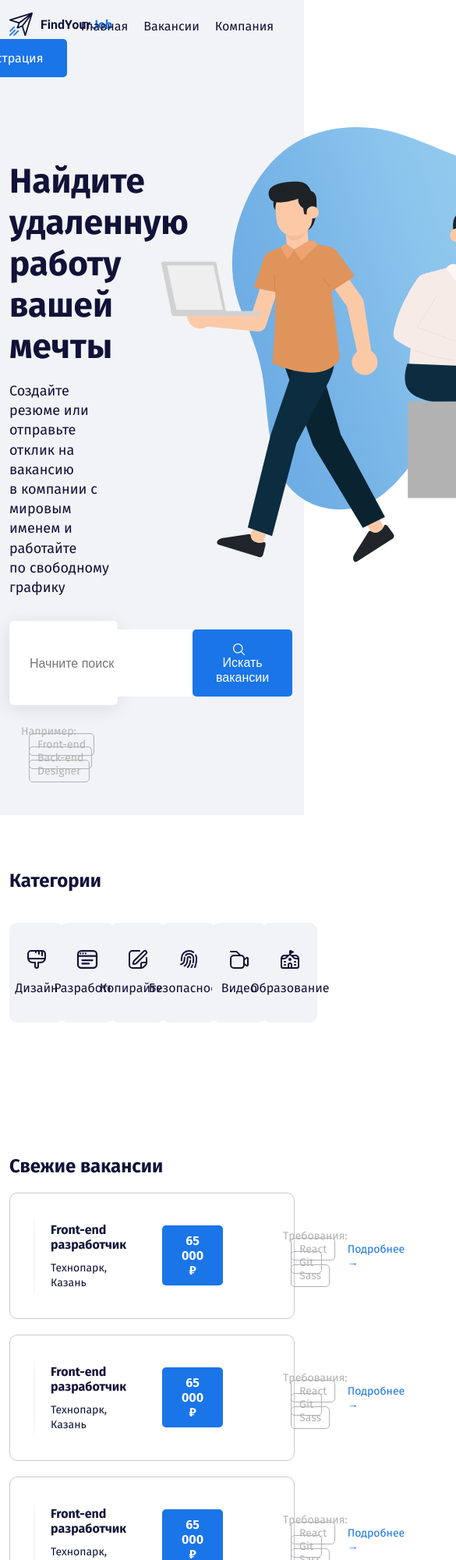
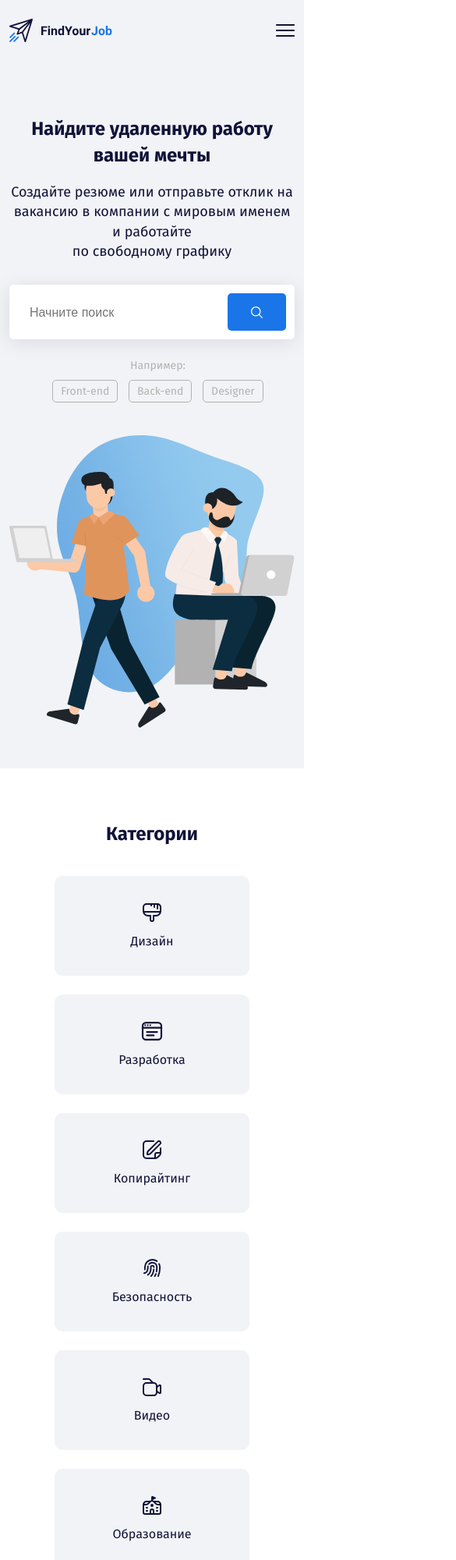
Before and after one commit to Toxoma/HeadHunter, a plain HTML site: page index.html in a window 390 px wide. Shown: the top 2000 px of the page at 78% size, 585 px wide, since content can reach past the window. Drawn offline with Linux system fonts and the light colour scheme.

Commit message:
Add files via upload

```diff
--- a/index.html
+++ b/index.html
@@ -15,29 +15,44 @@
 <body>
     <header class="header pb-5">
         <div class="container">
-            <div class="row align-items-center py-3">
-                <div class="col-2">
+            <div class="d-flex d-lg-none align-items-center justify-content-between pt-4">
+
+                <a href="" class="logo-link">
+                    <img src="img/logo.svg" alt="logo: findJob">
+                </a>
+
+                <a href="#" class="menu-button">
+                    <img src="img/menu-burger.svg" alt="icon: burger">
+                </a>
+
+            </div>
+            <div class="row align-items-center py-3 navbar flex-column flex-lg-row justify-content-center ">
+
+                <a href="#" class="close-btn d-lg-none">&times;</a>
+
+                <div class="col-2 mb-5 mb-lg-0">
                     <a href="" class="logo-link">
                         <img src="img/logo.svg" alt="logo: findJob">
                     </a>
                 </div>
-                <div class="col d-flex justify-content-center">
+                <div class="col-lg mb-5 mb-lg-0 d-flex justify-content-center">
                     <nav class="nav">
-                        <ul class="menu d-flex">
+                        <ul class="menu d-flex flex-column flex-lg-row align-items-center">
                             <li class="menu-item"><a href="#" class="menu-link">Главная</a></li>
                             <li class="menu-item"><a href="#" class="menu-link">Вакансии</a></li>
                             <li class="menu-item"><a href="#" class="menu-link">Компания</a></li>
                         </ul>
                     </nav>
                 </div>
-                <div class="col-3 d-flex align-items-center justify-content-end">
+                <div
+                    class="col-lg-3 d-flex align-items-center justify-content-lg-end justify-content-center flex-column flex-lg-row">
                     <a href="#" class="button-link button">Войти</a>
                     <a href="#" class="button-primary button">Регистрация</a>
                 </div>
             </div>
             <!-- /.row -->
-            <div class="row pt-5">
-                <div class="col-5">
+            <div class="row pt-5 hero">
+                <div class="col-xxl-5  col-lg-7 col-md-9">
                     <h1 class="hero-title">Найдите удаленную работу вашей мечты</h1>
                     <p class="hero-text">
                         Создайте резюме или отправьте отклик на вакансию в&nbsp;компании с мировым именем и работайте
@@ -50,19 +65,19 @@
                             <input type="text" class="input" placeholder="Начните поиск" />
                             <button class="button button-primary">
                                 <img src="img/search.svg" class="button-icon" alt="icon: search">
-                                <span class="button-text">Искать вакансии</span>
+                                <span class="button-text d-none d-md-inline-block">Искать вакансии</span>
                             </button>
                         </div>
                         <!-- /.input-group -->
                     </form>
                     <div class="tags-group">
-                        <span>Например:</span>
+                        <span class="d-block mb-3 d-sm-inline">Например:</span>
                         <a href="#" class="tag">Front-end</a>
                         <a href="#" class="tag">Back-end</a>
                         <a href="#" class="tag">Designer</a>
                     </div>
                 </div>
-                <div class="col-6 offset-1">
+                <div class="col-xxl-6 offset-xxl-1 col-lg-5 mt-5 mt-lg-0">
                     <img src="img/hero-image.svg" alt="image: people with leptops">
                 </div>
             </div>
@@ -73,7 +88,7 @@
         <div class="container">
             <h2 class="section-title">Категории</h2>
             <div class="row">
-                <div class="col-2">
+                <div class="col-lg-2 col-md-4 mb-4 mb-lg-0 col-sm-6">
                     <a href="#" class="card d-flex flex-column align-items-center">
                         <svg height="24px" class="card-icon">
                             <use xlink:href="img/icons.svg#brush">
@@ -86,7 +101,7 @@
                     <!-- /.card -->
                 </div>
                 <!-- /.col -->
-                <div class="col-2">
+                <div class="col-lg-2 col-md-4 mb-4 mb-lg-0 col-sm-6">
                     <a href="#" class="card d-flex flex-column align-items-center">
                         <svg height="24px" class="card-icon">
                             <use xlink:href="img/icons.svg#browser">
@@ -98,32 +113,32 @@
                     <!-- /.card -->
                 </div>
                 <!-- /.col -->
-                <div class="col-2"><a href="#" class="card d-flex flex-column align-items-center"><svg height="24px"
-                            class="card-icon">
+                <div class="col-lg-2 col-md-4 mb-4 mb-lg-0 col-sm-6"><a href="#"
+                        class="card d-flex flex-column align-items-center"><svg height="24px" class="card-icon">
                             <use xlink:href="img/icons.svg#edit"></use>
                         </svg><span class="card-text">Копирайтинг</span>
                         <!-- /.card-text --></a>
                     <!-- /.card -->
                 </div>
                 <!-- /.col -->
-                <div class="col-2"><a href="#" class="card d-flex flex-column align-items-center"><svg height="24px"
-                            class="card-icon">
+                <div class="col-lg-2 col-md-4 mb-4 mb-lg-0 col-sm-6"><a href="#"
+                        class="card d-flex flex-column align-items-center"><svg height="24px" class="card-icon">
                             <use xlink:href="img/icons.svg#fingerprint"></use>
                         </svg><span class="card-text">Безопасность</span>
                         <!-- /.card-text --></a>
                     <!-- /.card -->
                 </div>
                 <!-- /.col -->
-                <div class="col-2"><a href="#" class="card d-flex flex-column align-items-center"><svg height="24px"
-                            class="card-icon">
+                <div class="col-lg-2 col-md-4 mb-4 mb-lg-0 col-sm-6"><a href="#"
+                        class="card d-flex flex-column align-items-center"><svg height="24px" class="card-icon">
                             <use xlink:href="img/icons.svg#camera"></use>
                         </svg><span class="card-text">Видео</span>
                         <!-- /.card-text --></a>
                     <!-- /.card -->
                 </div>
                 <!-- /.col -->
-                <div class="col-2"><a href="#" class="card d-flex flex-column align-items-center"><svg height="24px"
-                            class="card-icon">
+                <div class="col-lg-2 col-md-4 mb-4 mb-lg-0 col-sm-6"><a href="#"
+                        class="card d-flex flex-column align-items-center"><svg height="24px" class="card-icon">
                             <use xlink:href="img/icons.svg#school"></use>
                         </svg><span class="card-text">Образование</span>
                         <!-- /.card-text --></a>
@@ -140,9 +155,9 @@
         <div class="container">
             <div class="section-title">
                 <h2>Свежие вакансии</h2>
-                <div class="offer d-flex align-items-center">
-                    <div class="offer-img"></div>
-                    <div class="offer-title">
+                <div class="offer d-flex align-items-center flex-column flex-lg-row">
+                    <div class="offer-img mb-4 mb-lg-0"></div>
+                    <div class="offer-title mb-4 mb-lg-0">
                         <h3 class="offer-heading">
                             Front-end разработчик
                         </h3>
@@ -151,7 +166,7 @@
                         </span>
                     </div>
                     <!-- /.offer-title -->
-                    <span class="offer-salary">
+                    <span class="offer-salary mb-4 mb-lg-0">
                         65 000 ₽
                     </span>
                     <div class="tags-group">
@@ -167,12 +182,12 @@
                         </a>
                     </div>
                     <!-- /.tags-group -->
-                    <a href="#" class="more">Подробнее →</a>
+                    <a href="#" class="more mt-5 mt-lg-0">Подробнее →</a>
                 </div>
                 <!-- /.offer -->
-                <div class="offer d-flex align-items-center">
-                    <div class="offer-img"></div>
-                    <div class="offer-title">
+                <div class="offer d-flex align-items-center flex-column flex-lg-row">
+                    <div class="offer-img mb-4 mb-lg-0"></div>
+                    <div class="offer-title mb-4 mb-lg-0">
                         <h3 class="offer-heading">
                             Front-end разработчик
                         </h3>
@@ -181,7 +196,7 @@
                         </span>
                     </div>
                     <!-- /.offer-title -->
-                    <span class="offer-salary">
+                    <span class="offer-salary mb-4 mb-lg-0">
                         65 000 ₽
                     </span>
                     <div class="tags-group">
@@ -197,12 +212,12 @@
                         </a>
                     </div>
                     <!-- /.tags-group -->
-                    <a href="#" class="more">Подробнее →</a>
+                    <a href="#" class="more mt-5 mt-lg-0">Подробнее →</a>
                 </div>
                 <!-- /.offer -->
-                <div class="offer d-flex align-items-center">
-                    <div class="offer-img"></div>
-                    <div class="offer-title">
+                <div class="offer d-flex align-items-center flex-column flex-lg-row">
+                    <div class="offer-img mb-4 mb-lg-0"></div>
+                    <div class="offer-title mb-4 mb-lg-0">
                         <h3 class="offer-heading">
                             Front-end разработчик
                         </h3>
@@ -211,7 +226,7 @@
                         </span>
                     </div>
                     <!-- /.offer-title -->
-                    <span class="offer-salary">
+                    <span class="offer-salary mb-4 mb-lg-0">
                         65 000 ₽
                     </span>
                     <div class="tags-group">
@@ -227,12 +242,12 @@
                         </a>
                     </div>
                     <!-- /.tags-group -->
-                    <a href="#" class="more">Подробнее →</a>
+                    <a href="#" class="more mt-5 mt-lg-0">Подробнее →</a>
                 </div>
                 <!-- /.offer -->
-                <div class="offer d-flex align-items-center">
-                    <div class="offer-img"></div>
-                    <div class="offer-title">
+                <div class="offer d-flex align-items-center flex-column flex-lg-row">
+                    <div class="offer-img mb-4 mb-lg-0"></div>
+                    <div class="offer-title mb-4 mb-lg-0">
                         <h3 class="offer-heading">
                             Front-end разработчик
                         </h3>
@@ -241,7 +256,7 @@
                         </span>
                     </div>
                     <!-- /.offer-title -->
-                    <span class="offer-salary">
+                    <span class="offer-salary mb-4 mb-lg-0">
                         65 000 ₽
                     </span>
                     <div class="tags-group">
@@ -257,9 +272,10 @@
                         </a>
                     </div>
                     <!-- /.tags-group -->
-                    <a href="#" class="more">Подробнее →</a>
+                    <a href="#" class="more mt-5 mt-lg-0">Подробнее →</a>
                 </div>
                 <!-- /.offer -->
+
             </div>
         </div>
         <!-- /.container -->
@@ -274,7 +290,7 @@
                     <input type="text" class="input" placeholder="E-mail" />
                     <button class="button button-primary">
                         <img src="img/Vector.svg" class="button-icon" alt="icon: env">
-                        <span class="button-text">Подписаться</span>
+                        <span class="button-text d-none d-md-inline-block">Подписаться</span>
                     </button>
                 </div>
                 <!-- /.input-group -->
@@ -285,7 +301,7 @@
     <footer class="footer">
         <div class="container">
             <div class="row">
-                <div class="col-3">
+                <div class="col-lg-3 col-sm-6 mb-5 mb-lg-0  col-7 mx-auto">
                     <img src="img/logo.svg" alt="img: logo" class="footer-logo">
                     <p class="footer-desc">
                         Сайт с вакансиями для тех,<br>кто ищет удаленную работу
@@ -294,7 +310,7 @@
                         © 2021
                     </span>
                 </div>
-                <div class="col-3">
+                <div class="col-lg-3 col-sm-6 mb-5 mb-lg-0 col-7 mx-auto">
                     <h3 class="footer-title">
                         Свяжитесь с нами
                     </h3>
@@ -305,7 +321,7 @@
                                 class="footer-list-link">info@findyourjob.net</a></li>
                     </ul>
                 </div>
-                <div class="col-3">
+                <div class="col-lg-3 col-sm-6 mb-5 mb-lg-0 col-7 mx-auto">
                     <h3 class="footer-title">
                         Информация
                     </h3>
@@ -318,7 +334,7 @@
                         </li>
                     </ul>
                 </div>
-                <div class="col-3">
+                <div class="col-lg-3 col-sm-6 mb-5 mb-lg-0 col-7 mx-auto">
                     <h3 class="footer-title">
                         Навигация по сайту
                     </h3>
@@ -334,6 +350,7 @@
         </div>
         <!-- /.container -->
     </footer>
+    <script src="js/main.js"></script>
 </body>
 
 </html>
--- a/styles/style.css
+++ b/styles/style.css
@@ -41,10 +41,10 @@ body {
 }
 .button-icon {
     vertical-align: middle;
-    margin-right: 10px;
 }
 .button-text {
     vertical-align: middle;
+    margin-left: 10px;
 }
 .hero-title {
     font-size: 44px;
@@ -215,3 +215,81 @@ body {
     display: block;
     margin-bottom: 10px;
 }
+img {
+    max-width: 100%;
+}
+@media (max-width: 1200px) {
+    .offer-salary {
+        margin-left: 30px;
+        margin-right: 30px;
+    }
+    .more {
+        margin-right: 0;
+    }
+}
+@media (max-width: 992px) {
+    .more {
+        margin-right: auto;
+        margin-left: auto;
+    }
+    .tags-label {
+        display: block;
+        margin-bottom: 20px;
+        text-align: center;
+    }
+    .offer-title {
+        text-align: center;
+        margin-left: 0;
+    }
+    .tag {
+        margin-left: 5px;
+        margin-right: 5px;
+    }
+    .navbar {
+        position: fixed;
+        left: 0;
+        top: 0;
+        width: 100%;
+        height: 100%;
+        background-color: #fff;
+        transform: translateX(-100%);
+        transition: transform 0.3s;
+    }
+    .is-open {
+        transform: translateX(0);
+    }
+    .menu-item:not(:last-child) {
+        margin-right: 0;
+    }
+    .button-link {
+        margin-right: 0;
+    }
+    .close-btn {
+        position: fixed;
+        top: 10px;
+        right: 10px;
+        text-decoration: none;
+        font-size: 24px;
+        text-align: right;
+        padding: 20px;
+    }
+}
+@media (max-width: 576px) {
+    .hero-title {
+        font-size: 24px;
+        line-height: 1.4;
+    }
+    .hero {
+        text-align: center;
+    }
+    .footer {
+        text-align: center;
+    }
+    .card {
+        max-width: 250px;
+        margin: auto;
+    }
+    .section-title {
+        text-align: center;
+    }
+}
```
Also changed, not shown: js/main.js (added, +12 -0 lines), img/menu-burger.svg (added).
